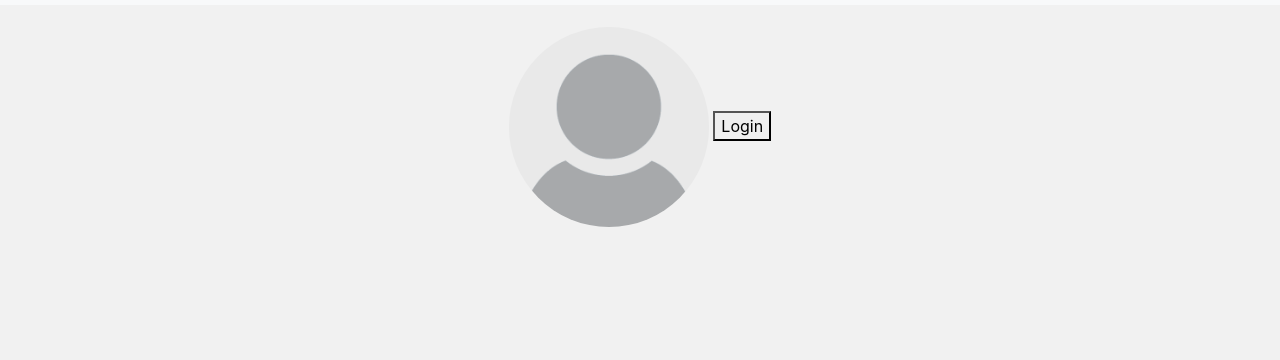
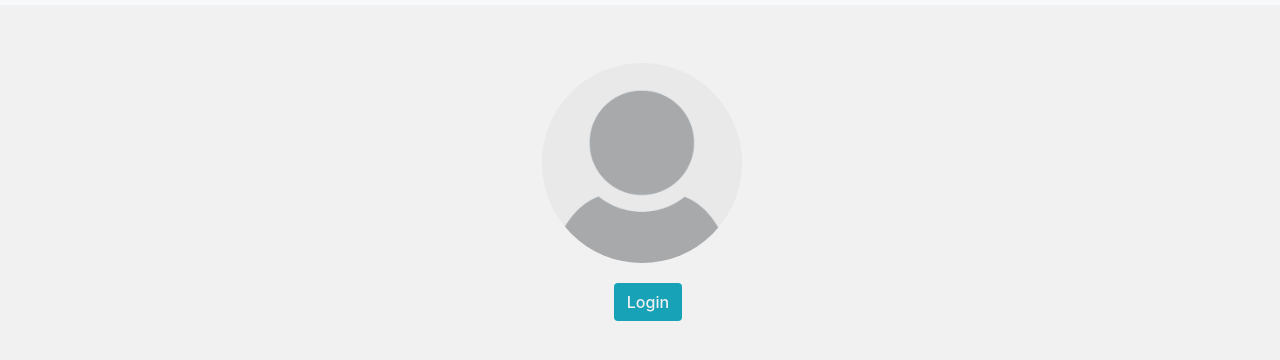
Before and after one commit to marcelovitorino/Pre-Matricula, a plain HTML site: page Frontend/index.html at #!/login in a window 1280 px wide. Shown: the part 180-540 px from the top of the page. Drawn offline with nearby package versions, Linux system fonts and the light colour scheme; some packages are replaced by stand-ins of ours.

Commit message:
centralizando login button

```diff
--- a/Frontend/app/views/Login.html
+++ b/Frontend/app/views/Login.html
@@ -4,7 +4,7 @@
   <div class = "container">
   <form id = "login">
   <img id = 'profile' ng-src="{{profile_image}}" class="rounded-circle img-fluid" alt="Placeholder image" width="200px" height="100px">
-  <button g-login type="button">Login</button>
+  <button g-login type="button" class="btn"> Login </button>
   </form>
 
 </div>
--- a/Frontend/styles/estilo.css
+++ b/Frontend/styles/estilo.css
@@ -15,11 +15,15 @@ body {
 
 
 #login{
-    padding-top: 2%;
+    margin-left: -5%;
+    margin-right: auto;
+    display: inline;
 }
 
-#login button{
-    display: inline;
-    margin-left: auto;
-    margin-right: auto;
+.btn{
+    margin-left: -12%;
+    margin-top: 25%;
+    background: #17a2b8!important;
+    color: #F1F1F1;
+    font-weight: 500;
 }
```
Also changed, not shown: Frontend/index.html (+1 -1 lines), 1 other file.
